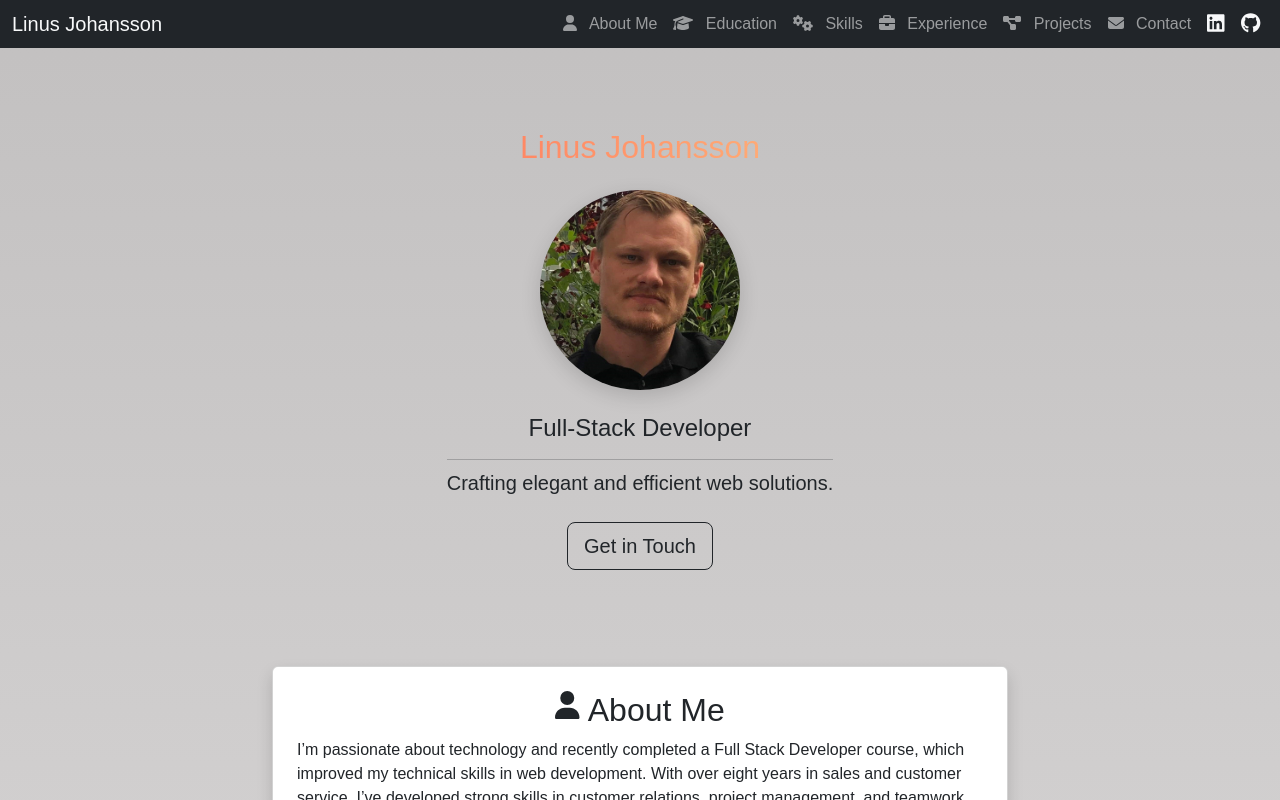
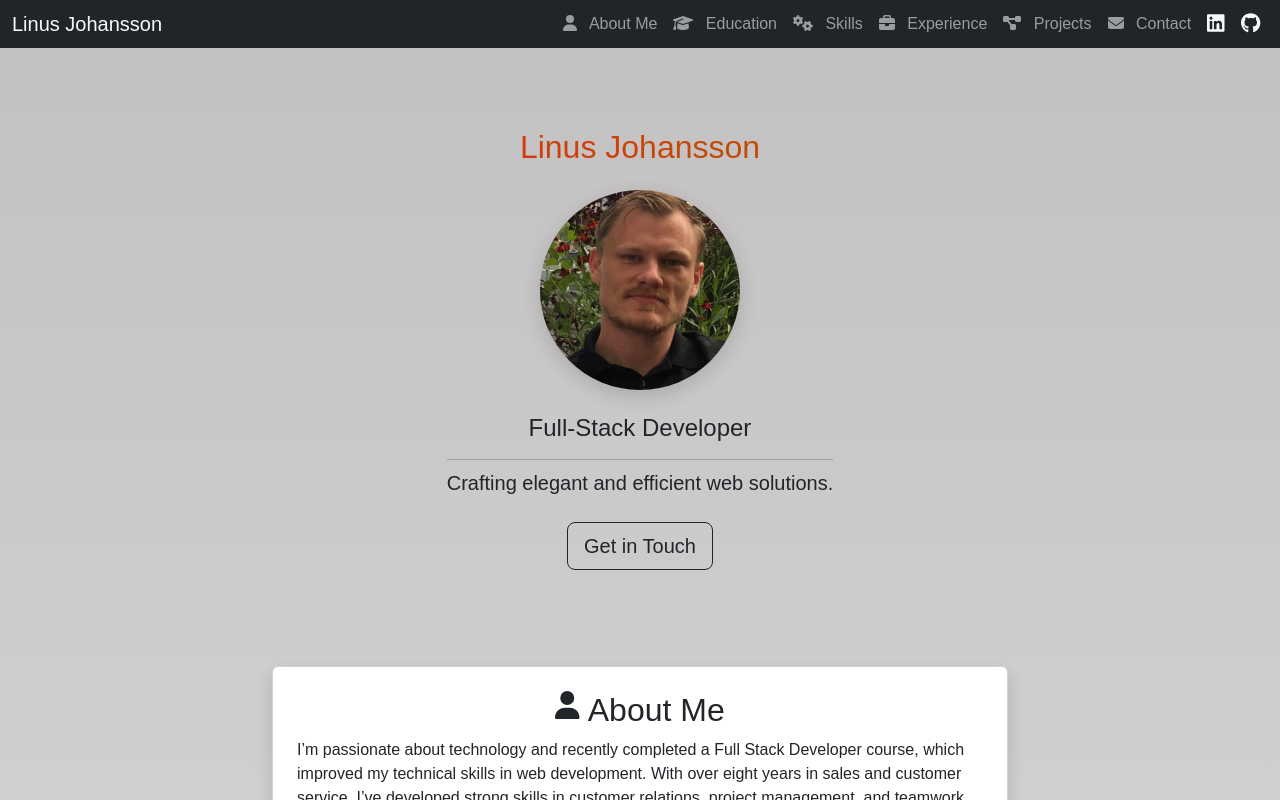
Before and after one commit to j0hanz/j0hanz-portfolio, a React (Create React App) app: page / in a window 1280 px wide. Shown: the top 800 px of the page. Built offline with nearby package versions, Linux system fonts and the light colour scheme.

Commit message:
Update background gradient colors for improved visual appeal

```diff
--- a/src/components/styles/Hero.module.css
+++ b/src/components/styles/Hero.module.css
@@ -8,7 +8,7 @@
 }
 
 .gradientText {
-  background: linear-gradient(90deg, #ff7e5f, #feb47b);
+  background: linear-gradient(90deg, #db350b, #b95305);
   -webkit-background-clip: text;
   -webkit-text-fill-color: transparent;
   font-size: 2rem;
```
